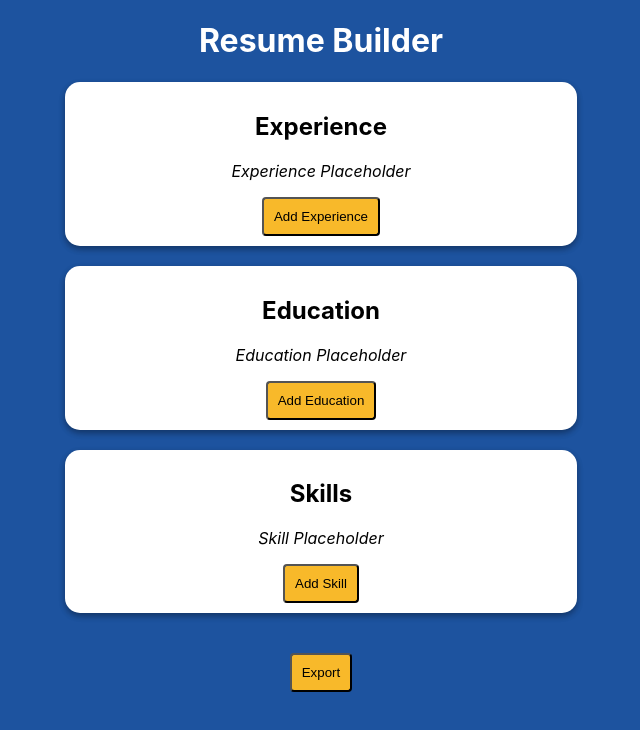
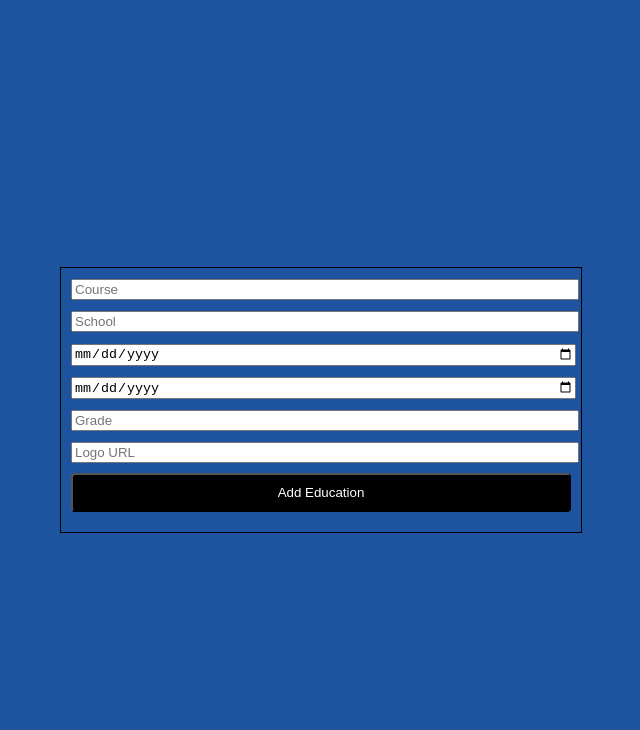
Before and after one commit to MLH-Fellowship/orientation-project-js-23.FAL.A, a React (Create React App) app: page /add-education in a window 1280 px wide. Shown: the top 730 px of the page, without its empty margins (319-959 px from the left). Built offline with nearby package versions, Linux system fonts and the light colour scheme.

Commit message:
added education page

```diff
--- a/package.json
+++ b/package.json
@@ -10,6 +10,7 @@
     "eslint-plugin-react": "^7.32.2",
     "react": "^18.2.0",
     "react-dom": "^18.2.0",
+    "react-router-dom": "^6.16.0",
     "react-scripts": "5.0.1",
     "web-vitals": "^2.1.0"
   },
--- a/src/App.js
+++ b/src/App.js
@@ -1,5 +1,10 @@
 import "./App.css";
-
+import {
+  createBrowserRouter,
+  RouterProvider,
+  Route,
+  Link,
+} from "react-router-dom";
 function App() {
   return (
     <div className="App">
@@ -7,13 +12,19 @@ function App() {
       <div className="resumeSection">
         <h2>Experience</h2>
         <p>Experience Placeholder</p>
-        <button>Add Experience</button>
+        <Link
+          to="/add-experience">
+        Add Experience
+        </Link>
         <br></br>
       </div>
       <div className="resumeSection">
         <h2>Education</h2>
         <p>Education Placeholder</p>
-        <button>Add Education</button>
+        <Link
+          to="/add-education">
+        Add Education
+        </Link>
         <br></br>
       </div>
       <div className="resumeSection">
--- /dev/null
+++ b/src/globalStoreProvider.js
@@ -0,0 +1,102 @@
+import React, { createContext, useContext, useReducer } from "react";
+
+// Define your reducer function
+function reducer(state, action) {
+  switch (action.type) {
+    case 'UPDATE_PERSONAL_INFO':
+      return {
+        ...state,
+        personalInfo: {
+          ...state.personalInfo,
+          ...action.payload
+        }
+      };
+    case 'ADD_EXPERIENCE':
+      return {
+        ...state,
+        experience: [...state.experience, action.payload]
+      };
+    case 'ADD_EDUCATION':
+      return {
+        ...state,
+        education: [...state.education, action.payload]
+      };
+    case 'ADD_SKILL':
+      return {
+        ...state,
+        skills: [...state.skills, action.payload]
+      };
+    case 'ADD_PROJECT':
+      return {
+        ...state,
+        projects: [...state.projects, action.payload]
+      };
+    default:
+      return state;
+  }
+}
+
+export const ActionTypes = {
+  UPDATE_PERSONAL_INFO: 'UPDATE_PERSONAL_INFO',
+  ADD_EXPERIENCE: 'ADD_EXPERIENCE',
+  ADD_EDUCATION: 'ADD_EDUCATION',
+  ADD_SKILL: 'ADD_SKILL',
+  ADD_PROJECT: 'ADD_PROJECT',
+};
+
+
+const initialState = {
+    personalInfo: {
+      first_name: '',
+      last_name: '',
+      middle_name: ''
+    },
+    experience: [
+      {
+        title: '',
+        company: '',
+        start_date: '',
+        end_date: '',
+        description: '',
+        logo: ''
+      }
+    ],
+    education: [
+      {
+        course: '',
+        school: '',
+        start_date: '',
+        end_date: '',
+        grade: '',
+        logo: ''
+      }
+    ],
+    skills: [
+      {
+        name: '',
+        proficiency: '',
+        logo: ''
+      }
+    ],
+    projects: [
+      {
+        name: '',
+        languages: [],
+        description: '',
+        link: ''
+      }
+    ]
+  };
+
+export const GlobalContext = createContext();
+
+export let GlobalStoreProvider = ({ children }) => {
+  const [state, dispatch] = useReducer(reducer, initialState);
+
+  return (
+    <GlobalContext.Provider value={{ state, dispatch }}>
+      {children}
+    </GlobalContext.Provider>
+  );
+};
+export default GlobalStoreProvider;
--- a/src/index.js
+++ b/src/index.js
@@ -2,12 +2,33 @@ import React from "react";
 import ReactDOM from "react-dom/client";
 import "./index.css";
 import App from "./App";
+import AppEducation from "./pages/AddEducation";
 import reportWebVitals from "./reportWebVitals";
+import {
+  createBrowserRouter,
+  RouterProvider,
+} from "react-router-dom";
+import GlobalStoreProvider from "./globalStoreProvider";
 
 const root = ReactDOM.createRoot(document.getElementById("root"));
+
+const router = createBrowserRouter([
+  {
+    path: "/",
+    element: <App />,
+  },
+  {
+    path: "/add-education",
+    element: <AppEducation />,
+  }
+]);
+
+
 root.render(
   <React.StrictMode>
-    <App />
+    <GlobalStoreProvider>
+     <RouterProvider router={router} />
+     </GlobalStoreProvider>
   </React.StrictMode>
 );
 
--- /dev/null
+++ b/src/pages/AddEducation.css
@@ -0,0 +1,24 @@
+.education-form {
+    width: 500px;
+    margin: 0 auto;
+    border: 1px solid black;
+    padding: 10px;
+  }
+
+  .education-form input,
+  .education-form button {
+    width: 100%;
+    margin-bottom: 10px;
+  }
+
+  .education-form button {
+    background-color: #000;
+    color: #fff;
+  }
+
+  .education-form-container {
+    display: flex;
+    justify-content: center;
+    align-items: center;
+    height: 100vh;
+  }
--- /dev/null
+++ b/src/pages/AddEducation.js
@@ -0,0 +1,92 @@
+import React, { useContext } from 'react';
+import { GlobalContext } from '../globalStoreProvider';
+import './AddEducation.css';
+const EducationForm = () => {
+  const { state, dispatch } = useContext(GlobalContext);
+
+  const handleChange = (e) => {
+    const { name, value } = e.target;
+    dispatch({
+      type: 'UPDATE_EDUCATION',
+      payload: {
+        [name]: value,
+      },
+    });
+  };
+
+  const handleSubmit = (e) => {
+    e.preventDefault();
+
+    dispatch({
+      type: 'ADD_EDUCATION',
+      payload: {
+        course: state.education.course,
+        school: state.education.school,
+        start_date: state.education.start_date,
+        end_date: state.education.end_date,
+        grade: state.education.grade,
+        logo: state.education.logo,
+      },
+    });
+
+    // Reset the form
+    state.education.course = '';
+    state.education.school = '';
+    state.education.start_date = '';
+    state.education.end_date = '';
+    state.education.grade = '';
+    state.education.logo = '';
+  };
+
+  return (
+    <div className='education-form-container'>
+    <form className="education-form" onSubmit={handleSubmit}>
+      <input
+        type="text"
+        name="course"
+        placeholder="Course"
+        value={state.education.course}
+        onChange={handleChange}
+      />
+      <input
+        type="text"
+        name="school"
+        placeholder="School"
+        value={state.education.school}
+        onChange={handleChange}
+      />
+      <input
+        type="date"
+        name="start_date"
+        placeholder="Start Date"
+        value={state.education.start_date}
+        onChange={handleChange}
+      />
+      <input
+        type="date"
+        name="end_date"
+        placeholder="End Date"
+        value={state.education.end_date}
+        onChange={handleChange}
+      />
+      <input
+        type="text"
+        name="grade"
+        placeholder="Grade"
+        value={state.education.grade}
+        onChange={handleChange}
+      />
+      <input
+        type="text"
+        name="logo"
+        placeholder="Logo URL"
+        value={state.education.logo}
+        onChange={handleChange}
+      />
+      <button type="submit">Add Education</button>
+    </form>
+    </div>
+  );
+};
+
+export default EducationForm;
```
Also changed, not shown: src/App.css (line endings or trailing spaces), 1 other file (tests, documents, lock files or other folders).
